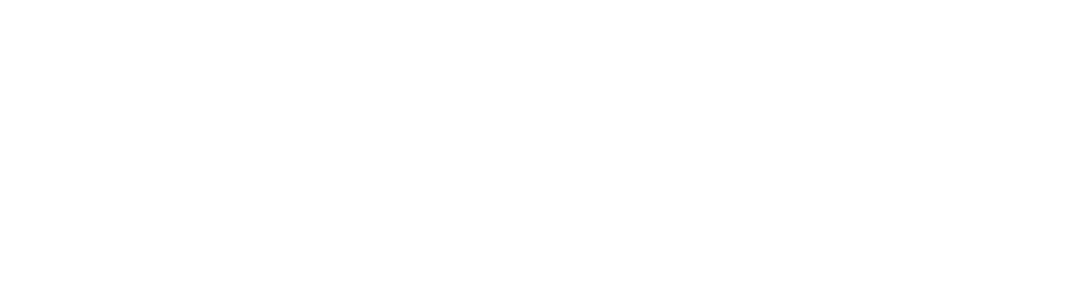
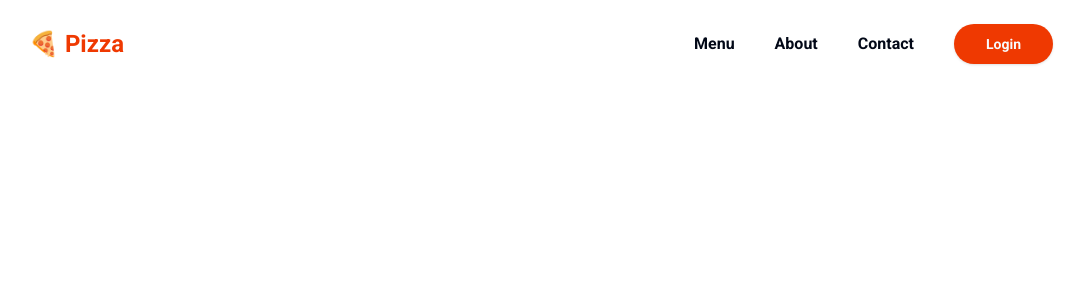
Before and after one commit to EslamK-hub/Food, a Next.js app: page / in a window 1280 px wide. Shown: the top 300 px of the page, without its empty margins (99-1183 px from the left). Built offline with nearby package versions, Linux system fonts and the light colour scheme.

Commit message:
Add Header Component

```diff
--- a/package.json
+++ b/package.json
@@ -11,6 +11,7 @@
   "dependencies": {
     "@radix-ui/react-slot": "^1.1.2",
     "class-variance-authority": "^0.7.1",
+    "client": "file:",
     "clsx": "^2.1.1",
     "lucide-react": "^0.475.0",
     "next": "15.1.6",
--- a/src/app/globals.css
+++ b/src/app/globals.css
@@ -69,4 +69,13 @@
     body {
         @apply bg-background text-foreground;
     }
+    .container {
+        @apply mx-auto px-4 md:px-8 lg:px-16 xl:px-32;
+    }
+    .section-gap {
+        @apply my-8 md:my-16;
+    }
+    .element-center {
+        @apply flex items-center justify-center;
+    }
 }
--- a/src/app/layout.tsx
+++ b/src/app/layout.tsx
@@ -1,6 +1,7 @@
 import type { Metadata } from "next";
 import { Roboto } from "next/font/google";
 import "./globals.css";
+import Header from "@/components/header";
 
 const roboto = Roboto({
     subsets: ["latin"],
@@ -20,7 +21,10 @@
 }>) {
     return (
         <html lang="en">
-            <body className={roboto.className}>{children}</body>
+            <body className={roboto.className}>
+                <Header></Header>
+                {children}
+            </body>
         </html>
     );
 }
--- /dev/null
+++ b/src/components/header/Navbar.tsx
@@ -0,0 +1,65 @@
+"use client";
+
+import { FC, useState } from "react";
+import Link from "next/link";
+import { Pages, Routes } from "@/constants/enums";
+import { Button, buttonVariants } from "../ui/button";
+import { Menu, XIcon } from "lucide-react";
+
+const Navbar: FC = () => {
+    const [openMenu, setOpenMenu] = useState(false);
+    const links = [
+        { id: crypto.randomUUID(), title: "Menu", href: Routes.MENU },
+        { id: crypto.randomUUID(), title: "About", href: Routes.ABOUT },
+        { id: crypto.randomUUID(), title: "Contact", href: Routes.CONTACT },
+        {
+            id: crypto.randomUUID(),
+            title: "Login",
+            href: `${Routes.AUTH}/${Pages.LOGIN}`,
+        },
+    ];
+    return (
+        <nav className="flex flex-1 justify-end">
+            <Button
+                variant="secondary"
+                size="sm"
+                className="lg:hidden"
+                onClick={() => setOpenMenu(true)}
+            >
+                <Menu className="!w-6 !h-6" />
+            </Button>
+            <ul
+                className={`fixed lg:static ${
+                    openMenu ? "left-0 z-50" : "-left-full"
+                } top-0 px-10 py-20 lg:p-0 bg-background lg:bg-transparent transition-all duration-200 h-full lg:h-auto flex-col lg:flex-row w-full lg:w-auto flex items-start lg:items-center gap-10`}
+            >
+                <Button
+                    variant="secondary"
+                    size="sm"
+                    className="absolute top-10 right-10 lg:hidden"
+                    onClick={() => setOpenMenu(false)}
+                >
+                    <XIcon className="!w-6 !h-6" />
+                </Button>
+                {links.map((link) => (
+                    <li key={link.id}>
+                        <Link
+                            href={`/${link.href}`}
+                            className={`${
+                                link.href === `${Routes.AUTH}/${Pages.LOGIN}`
+                                    ? `${buttonVariants({
+                                          size: "lg",
+                                      })} !px-8 !rounded-full`
+                                    : "hover:text-primary duration-200 transition-colors"
+                            } font-semibold`}
+                        >
+                            {link.title}
+                        </Link>
+                    </li>
+                ))}
+            </ul>
+        </nav>
+    );
+};
+
+export default Navbar;
--- /dev/null
+++ b/src/components/header/index.tsx
@@ -0,0 +1,14 @@
+import { Routes } from "@/constants/enums";
+import Link from "../link";
+import Navbar from "./Navbar";
+
+export default function Header() {
+    return (
+        <header className="py-4 md:py-6">
+            <div className="container flex justify-between items-center">
+                <Link href={Routes.ROOT} className="text-primary font-semibold text-2xl">🍕 Pizza</Link>
+                <Navbar></Navbar>
+            </div>
+        </header>
+    );
+}
--- /dev/null
+++ b/src/components/link/index.tsx
@@ -0,0 +1,40 @@
+"use client";
+
+import NextLink, { LinkProps as NextLinkProps } from "next/link";
+import React, { FC, HTMLAttributes, useEffect, useRef, useState } from "react";
+
+type CustomLinkProps = NextLinkProps & {
+    children: React.ReactNode;
+    href: string;
+    target?: string;
+} & HTMLAttributes<HTMLAnchorElement>;
+
+const Link: FC<CustomLinkProps> = ({ children, href, ...rest }) => {
+    const [prefetching, setPrefetching] = useState(false);
+    const linkRef = useRef<HTMLAnchorElement>(null);
+    const setPrefetchListener = () => {
+        setPrefetching(true);
+    };
+    const removePrefetchListener = () => {
+        setPrefetching(false);
+    };
+    useEffect(() => {
+        const linkElement = linkRef.current;
+        linkElement?.addEventListener("mouseover", setPrefetchListener);
+        linkElement?.addEventListener("mouseleave", removePrefetchListener);
+        return () => {
+            linkElement?.removeEventListener("mouseover", setPrefetchListener);
+            linkElement?.removeEventListener(
+                "mouseleave",
+                removePrefetchListener
+            );
+        };
+    }, [prefetching]);
+    return (
+        <NextLink href={href} ref={linkRef} prefetch={prefetching} {...rest}>
+            {children}
+        </NextLink>
+    );
+};
+
+export default Link;
--- /dev/null
+++ b/src/constants/enums.ts
@@ -0,0 +1,109 @@
+export enum Directions {
+    RTL = "rtl",
+    LTR = "ltr",
+}
+
+export enum Languages {
+    ENGLISH = "en",
+    ARABIC = "ar",
+}
+
+export enum Routes {
+    ROOT = "/",
+    MENU = "menu",
+    ABOUT = "about",
+    CONTACT = "contact",
+    AUTH = "auth",
+    CART = "cart",
+    PROFILE = "profile",
+    ADMIN = "admin",
+}
+
+export enum Pages {
+    LOGIN = "signin",
+    Register = "signup",
+    FORGOT_PASSWORD = "forgot-password",
+    CATEGORIES = "categories",
+    MENU_ITEMS = "menu-items",
+    USERS = "users",
+    ORDERS = "orders",
+    NEW = "new",
+    EDIT = "edit",
+}
+
+export enum InputTypes {
+    TEXT = "text",
+    EMAIL = "email",
+    PASSWORD = "password",
+    NUMBER = "number",
+    DATE = "date",
+    TIME = "time",
+    DATE_TIME_LOCAL = "datetime-local",
+    CHECKBOX = "checkbox",
+    RADIO = "radio",
+    SELECT = "select",
+    TEXTAREA = "textarea",
+    FILE = "file",
+    IMAGE = "image",
+    COLOR = "color",
+    RANGE = "range",
+    TEL = "tel",
+    URL = "url",
+    SEARCH = "search",
+    MONTH = "month",
+    WEEK = "week",
+    HIDDEN = "hidden",
+    MULTI_SELECT = "multi select",
+}
+
+export enum Navigate {
+    NEXT = "next",
+    PREV = "prev",
+}
+export enum Responses {
+    SUCCESS = "success",
+    ERROR = "error",
+    WARNING = "warning",
+    INFO = "info",
+}
+
+export enum SortOrder {
+    ASC = "asc",
+    DESC = "desc",
+}
+
+export enum SortBy {
+    CREATED_AT = "createdAt",
+    UPDATED_AT = "updatedAt",
+    NAME = "name",
+    EMAIL = "email",
+    PHONE = "phone",
+    STATUS = "status",
+    START_DATE = "startDate",
+    END_DATE = "endDate",
+}
+
+export enum AuthMessages {
+    LOGIN_SUCCESS = "Login successfully",
+    LOGOUT_SUCCESS = "Logout successfully",
+    REGISTER_SUCCESS = "Register successfully",
+    FORGET_PASSWORD_SUCCESS = "Forget password successfully",
+    RESET_PASSWORD_SUCCESS = "Reset password successfully",
+}
+
+export enum Methods {
+    GET = "GET",
+    POST = "POST",
+    PUT = "PUT",
+    PATCH = "PATCH",
+    DELETE = "DELETE",
+}
+
+export enum Environments {
+    PROD = "production",
+    DEV = "development",
+}
+export enum UserRole {
+    USER = "USER",
+    ADMIN = "ADMIN",
+}
```
Also changed, not shown: 1 other file (tests, documents, lock files or other folders).
